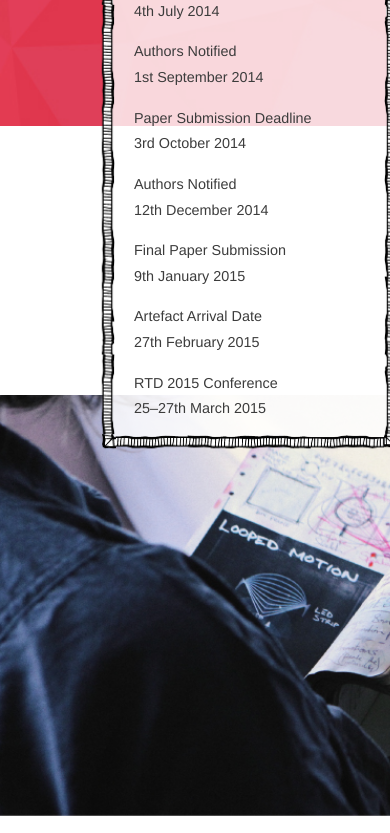
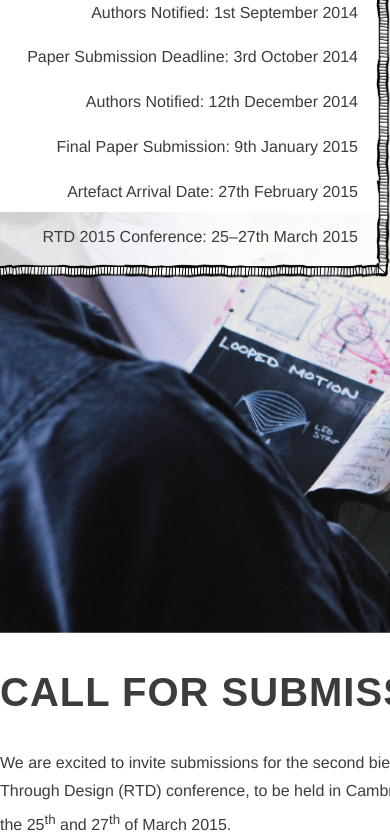
Before and after one commit to research-through-design-conference/rtdconf2, a Django app: page / in a window 390 px wide; the page is wider, and only the part inside the window is pictured. Shown: the part 679-1512 px from the top of that part. Run offline with Django 3.2, Linux system fonts and the light colour scheme; style sheets or scripts are compiled from the project's sources; some libraries are stand-ins or nearby versions.

Commit message:
Just need to do responsiveness

```diff
--- a/app/app/urls.py
+++ b/app/app/urls.py
@@ -12,5 +12,5 @@ urlpatterns = patterns('',
     url(r'^$', include('microsite_2015.urls')),
     url(r'^about/', 'microsite_2015.views.about'),
     url(r'^attending/', 'microsite_2015.views.attending'),
-    url(r'^organisation/', 'microsite_2015.views.organisation'),
+    url(r'^organisers/', 'microsite_2015.views.organisers'),
 )
--- a/app/microsite_2015/views.py
+++ b/app/microsite_2015/views.py
@@ -13,6 +13,6 @@ def attending(request):
         # now return the rendered template
         return render(request, 'microsite_2015/attending.html')
 
-def organisation(request):
+def organisers(request):
         # now return the rendered template
-        return render(request, 'microsite_2015/organisation.html')
+        return render(request, 'microsite_2015/organisers.html')
--- a/app/templates/base.html
+++ b/app/templates/base.html
@@ -44,8 +44,8 @@
 			<div class="container">
 				<div class="logo">
 					<a href="/">
+						<img src="{{STATIC_URL}}img/logotype.svg" width="330" height="85">
 						<img src="{{STATIC_URL}}img/logo-01.svg" width="80" height="99">
-						<img src="{{STATIC_URL}}img/logotype.svg" width="330" height="85">
 					</a>
 					<div class="tagline">
 						<p>21<sup>st</sup> Century Makers and Materialities</p>
@@ -56,7 +56,7 @@
 						<li><a href="/">Home</a></li>
 						<li><a href="/about/">About RTD</a></li>
 						<li><a href="/attending/">Attending</a></li>
-						<li><a href="/organisation/">Organisation</a></li>
+						<li><a href="/organisers/">organisers</a></li>
 					</ul>
 				</nav>
 			</div>
--- a/app/templates/microsite_2015/home.html
+++ b/app/templates/microsite_2015/home.html
@@ -19,17 +19,17 @@
         <div class="title-container">
             <div class="home-title">
                 <img src="{{STATIC_URL}}img/title.svg">
-                <h3>25–27 March 2015<br />Cambridge UK</h3>
+                <h3>25–27 March 2015, Cambridge UK</h3>
             </div>
             <div class="important-dates">
                 <h3>Important Dates</h3>
-                <p>Deadline for Abstracts<br/>4th July 2014</p>
-                <p>Authors Notified<br/>1st September 2014</p>
-                <p>Paper Submission Deadline<br/>3rd October 2014</p>
-                <p>Authors Notified<br/>12th December 2014</p>
-                <p>Final Paper Submission<br/>9th January 2015</p>
-                <p>Artefact Arrival Date<br/>27th February 2015</p>
-                <p>RTD 2015 Conference<br/>25–27th March 2015</p>
+                <p>Deadline for Abstracts: 4th July 2014</p>
+                <p>Authors Notified: 1st September 2014</p>
+                <p>Paper Submission Deadline: 3rd October 2014</p>
+                <p>Authors Notified: 12th December 2014</p>
+                <p>Final Paper Submission: 9th January 2015</p>
+                <p>Artefact Arrival Date: 27th February 2015</p>
+                <p>RTD 2015 Conference: 25–27th March 2015</p>
             </div>
         </div>
     </section>
--- a/app/templates/microsite_2015/organisation.html
+++ b/app/templates/microsite_2015/organisers.html
@@ -15,7 +15,7 @@
 {% block header %}
     <section class="header">
         <div class="title-container">
-            <h1>RTD 2015 Organising<br />Committee</h1>
+            <h1>organisers</h1>
         </div>
     </section>
 {% endblock %}
--- a/srv/assets/scss/global.scss
+++ b/srv/assets/scss/global.scss
@@ -177,14 +177,14 @@ body#rtd2015{
 
 body#rtd2015.home{
 	section.header{
-		height: 680px;
+		height: 540px;
 		background-size: cover;
 		div.title-container{
 			margin: 0 auto;
-			max-width: 840px;
+			max-width: 980px;
 			height: 100%;
 			div.home-title{
-				max-width: 420px;
+				max-width: 500px;
 				position: relative;
 				top: 47%;
 				-webkit-transform: translateY(-50%);
@@ -194,12 +194,13 @@ body#rtd2015.home{
 				vertical-align: middle;
 				img{
 					width: 100%;
+					max-width: 400px;
 				}
 				h3{
 					color: white;
 					font-weight: 900;
 					letter-spacing: 1px;
-					font-size: 2em;
+					font-size: 1.5em;
 					line-height: 1.2em;
 					text-transform: uppercase;
 					margin-left: 10px;
@@ -208,9 +209,11 @@ body#rtd2015.home{
 				}
 			}
 			div.important-dates{
-				width: 280px;
+				width: 390px;
 				height: auto;
 				float: right;
+				text-align: right;
+				margin-right: 8px;
 				border-image-slice: 35 35 35 35;
 				border-image-width: 18px 18px 18px 18px;
 				border-image-outset: 12px;
@@ -229,7 +232,7 @@ body#rtd2015.home{
 					margin-top: 0;
 				}
 				p{
-					font-size: 0.9em;
+					font-size: 1em;
 				}
 				p:last-child{
 					margin-bottom: 0;
@@ -239,7 +242,7 @@ body#rtd2015.home{
 	}
 }
 
-body#rtd2015.about, body#rtd2015.attending, body#rtd2015.organisation{
+body#rtd2015.about, body#rtd2015.attending, body#rtd2015.organisers{
 	section.header{
 		height: 540px;
 		background-size: cover;
```
